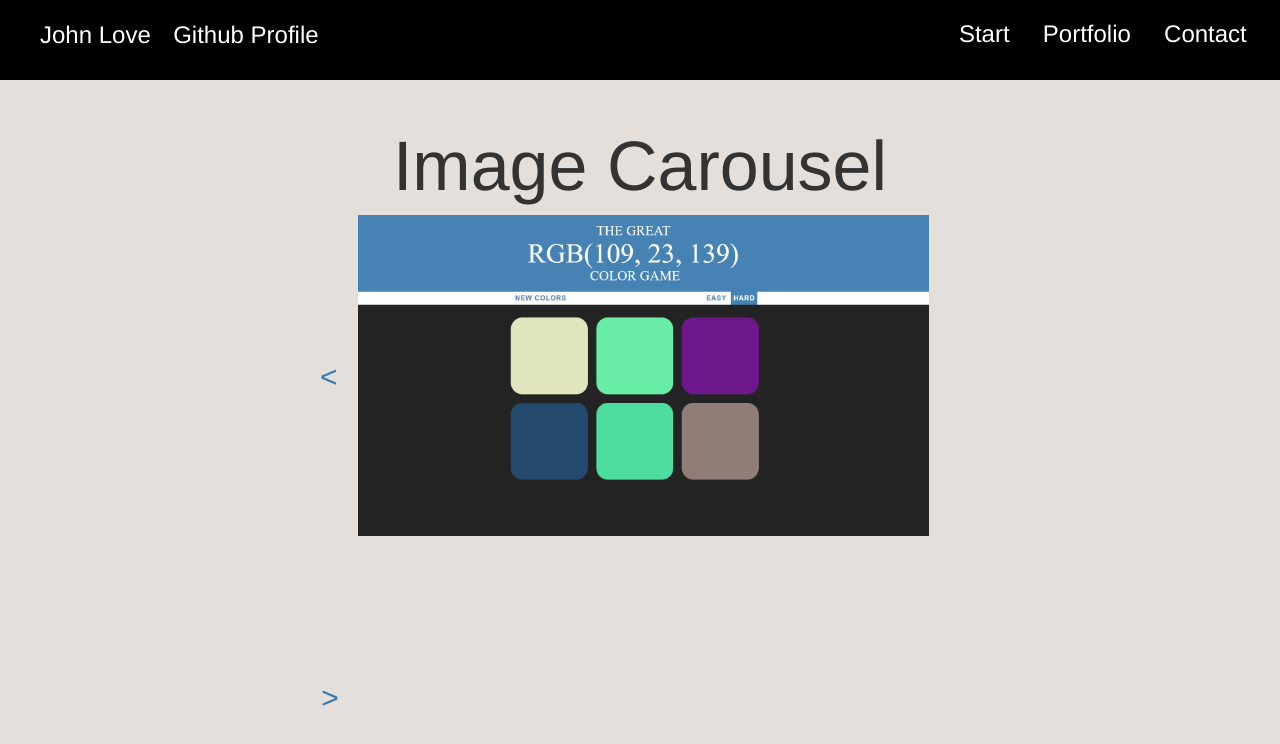
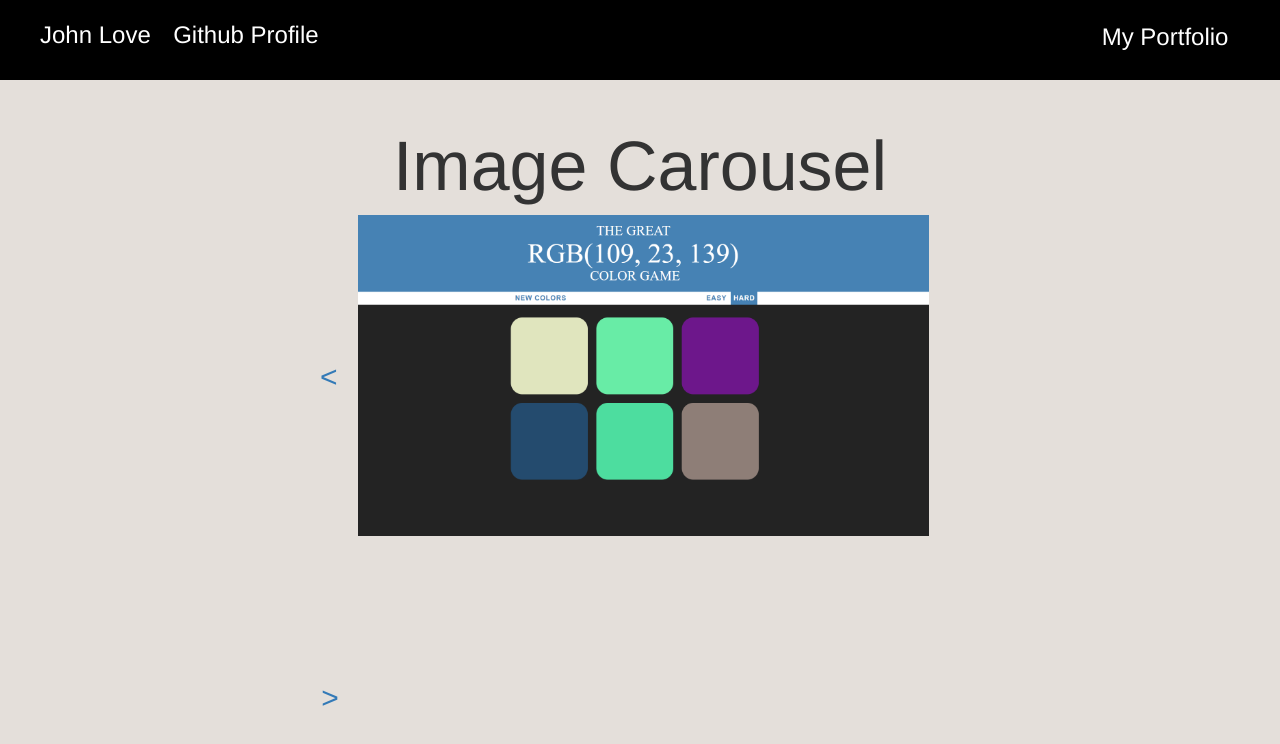
Before and after one commit to jlo4/image-carousel, a plain HTML site: page index.html in a window 1280 px wide. Drawn offline with nearby package versions, Linux system fonts and the light colour scheme.

Commit message:
update nav

```diff
--- a/index.html
+++ b/index.html
@@ -19,9 +19,7 @@
 			 <li><a href="http://github.com/jlo4">Github Profile</a></li>
 		 </ul>
 		 <ul class="dropdown clearfix right">
-			 <li><a href="#welcome">Start</a></li>
-  		 <li><a href="#portfolio">Portfolio</a></li>
-  		 <li><a href="#contact">Contact</a></li>
+  		 <li><a href="http://jlo4.github.io">My Portfolio</a></li>
  		 </ul>
 	</nav>
   <div class="page">
--- a/styles.css
+++ b/styles.css
@@ -109,6 +109,7 @@ nav > ul > li > a {
 	display: flex;
 	flex-direction: row;
 	justify-content: flex-end;
+  width: 30%;
 }
 
 @media screen and (max-width: 920px) {
```
